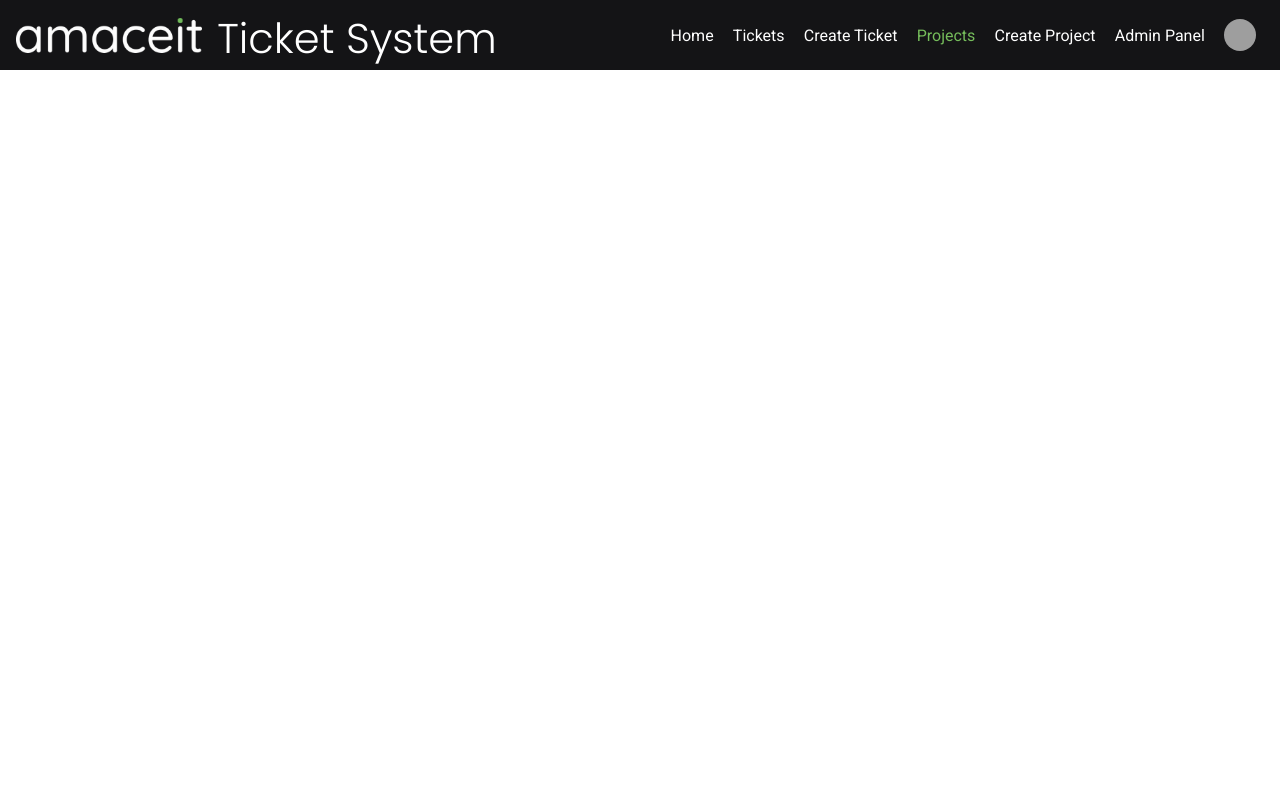
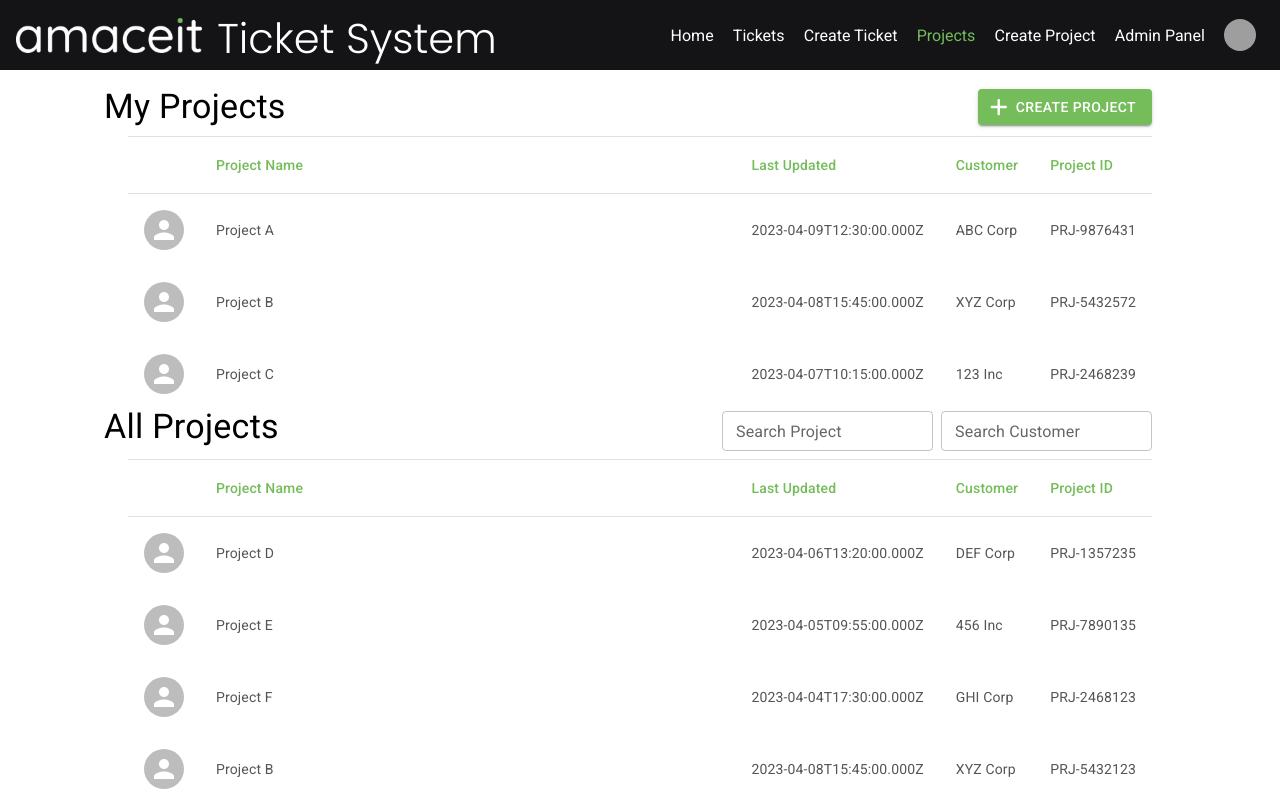
Before and after one commit to CasperKristiansson/Thesis----Cloud-Computing-Pricing-and-Deployment-Efforts, a React (Create React App) app: page /projects in a window 1280 px wide. Built offline with nearby package versions, Linux system fonts and the light colour scheme; grey boxes are pictures that could not be loaded.

Commit message:
Create projects page

```diff
--- a/src/ComponentRouting.tsx
+++ b/src/ComponentRouting.tsx
@@ -2,6 +2,7 @@ import React from 'react';
 import { Route, Routes} from 'react-router-dom';
 import { Home } from './Pages/Home/Home';
 import { Tickets } from './Pages/Tickets/Tickets';
+import { Projects } from './Pages/Projects/Projects';
 
 export const ComponentRouting: React.FC<{dispatch: any}> = ({ dispatch }) => {
 	return (
@@ -9,6 +10,7 @@ export const ComponentRouting: React.FC<{dispatch: any}> = ({ dispatch }) => {
 			<Routes>
 				<Route path="/" element={<Home />} />
 				<Route path="/tickets" element={<Tickets />} />
+				<Route path="/projects" element={<Projects />} />
 			</Routes>
 		</div>
 	);
--- /dev/null
+++ b/src/Pages/Projects/Projects.tsx
@@ -0,0 +1,126 @@
+import React from 'react';
+import { CustomTable } from '../../Components/CustomTable';
+import { Box, Button, Grid, TextField, Typography } from '@mui/material';
+import { FontAwesomeIcon } from '@fortawesome/react-fontawesome';
+import { faPlus } from '@fortawesome/free-solid-svg-icons';
+
+const rows = [
+  {
+    projectName: "Project A",
+    lastUpdated: "2023-04-09T12:30:00.000Z",
+    customer: "ABC Corp",
+    projectID: "PRJ-9876431",
+  },
+  {
+    projectName: "Project B",
+    lastUpdated: "2023-04-08T15:45:00.000Z",
+    customer: "XYZ Corp",
+    projectID: "PRJ-5432572",
+  },
+  {
+    projectName: "Project C",
+    lastUpdated: "2023-04-07T10:15:00.000Z",
+    customer: "123 Inc",
+    projectID: "PRJ-2468239",
+  },
+];
+
+const rows_d = [
+  {
+    projectName: "Project D",
+    lastUpdated: "2023-04-06T13:20:00.000Z",
+    customer: "DEF Corp",
+    projectID: "PRJ-1357235",
+  },
+  {
+    projectName: "Project E",
+    lastUpdated: "2023-04-05T09:55:00.000Z",
+    customer: "456 Inc",
+    projectID: "PRJ-7890135",
+  },
+  {
+    projectName: "Project F",
+    lastUpdated: "2023-04-04T17:30:00.000Z",
+    customer: "GHI Corp",
+    projectID: "PRJ-2468123",
+  },
+	{
+    projectName: "Project B",
+    lastUpdated: "2023-04-08T15:45:00.000Z",
+    customer: "XYZ Corp",
+    projectID: "PRJ-5432123",
+  },
+  {
+    projectName: "Project C",
+    lastUpdated: "2023-04-07T10:15:00.000Z",
+    customer: "123 Inc",
+    projectID: "PRJ-2468222",
+  },
+];
+
+const columns = ["Project Name", "Last Updated", "Customer", "Project ID"];
+
+export const Projects: React.FC<{}> = () => {
+  return (
+    <Grid container spacing={2} direction="column" pt={2} sx={{ height: "100%" }}>
+      <Grid item sx={{ height: "45%" }}>
+        <Box
+          display="flex"
+          alignItems="center"
+          justifyContent="space-between"
+          mb={2}
+          width={"80%"}
+          sx={{ margin: "0 auto" }}
+        >
+          <Typography variant="h4" component="h1" mb={1} sx={{ marginLeft: -3 }}>
+            My Projects
+          </Typography>
+          <Button
+            variant="contained"
+            color="primary"
+            startIcon={<FontAwesomeIcon icon={faPlus} />}
+						sx={{ color: "white", marginBottom: 1 }}
+          >
+            Create Project
+          </Button>
+        </Box>
+        <Box>
+          <CustomTable rows={rows} columns={columns} maxHeight='calc(46vh - 90px)' columnSpacing='45px'/>
+        </Box>
+      </Grid>
+      <Grid item sx={{ height: "55%" }}>
+        <Box
+          display="flex"
+          alignItems="center"
+          justifyContent="space-between"
+          mb={3}
+          width={"80%"}
+          sx={{ margin: "0 auto" }}
+        >
+          <Typography variant="h4" component="h1"  mb={1} sx={{ marginLeft: -3 }}>
+            All Projects
+          </Typography>
+          <Box display="flex" alignItems="center">
+            <TextField
+              label="Search Project"
+              variant="outlined"
+              size="small"
+              margin="dense"
+							sx={{ marginBottom: 1, marginRight: 1 }}
+            />
+            <TextField
+              label="Search Customer"
+              variant="outlined"
+              size="small"
+              margin="dense"
+							sx={{ marginBottom: 1 }}
+            />
+          </Box>
+        </Box>
+        <Box flexGrow={1}>
+          <CustomTable rows={rows_d} columns={columns} maxHeight='calc(53vh - 90px)' columnSpacing='45px'/>
+        </Box>
+      </Grid>
+    </Grid>
+  );
+};
--- a/src/Pages/Tickets/Tickets.tsx
+++ b/src/Pages/Tickets/Tickets.tsx
@@ -132,7 +132,7 @@ export const Tickets: React.FC<{}> = () => {
           </Button>
         </Box>
         <Box>
-          <CustomTable rows={rows_d} columns={columns} maxHeight='calc(44vh - 90px)'/>
+          <CustomTable rows={rows} columns={columns} maxHeight='calc(46vh - 90px)'/>
         </Box>
       </Grid>
       <Grid item sx={{ height: "55%" }}>
@@ -172,7 +172,7 @@ export const Tickets: React.FC<{}> = () => {
           </Box>
         </Box>
         <Box flexGrow={1}>
-          <CustomTable rows={rows_d} columns={columns} maxHeight='calc(52vh - 90px)'/>
+          <CustomTable rows={rows_d} columns={columns} maxHeight='calc(53vh - 90px)'/>
         </Box>
       </Grid>
     </Grid>
```
